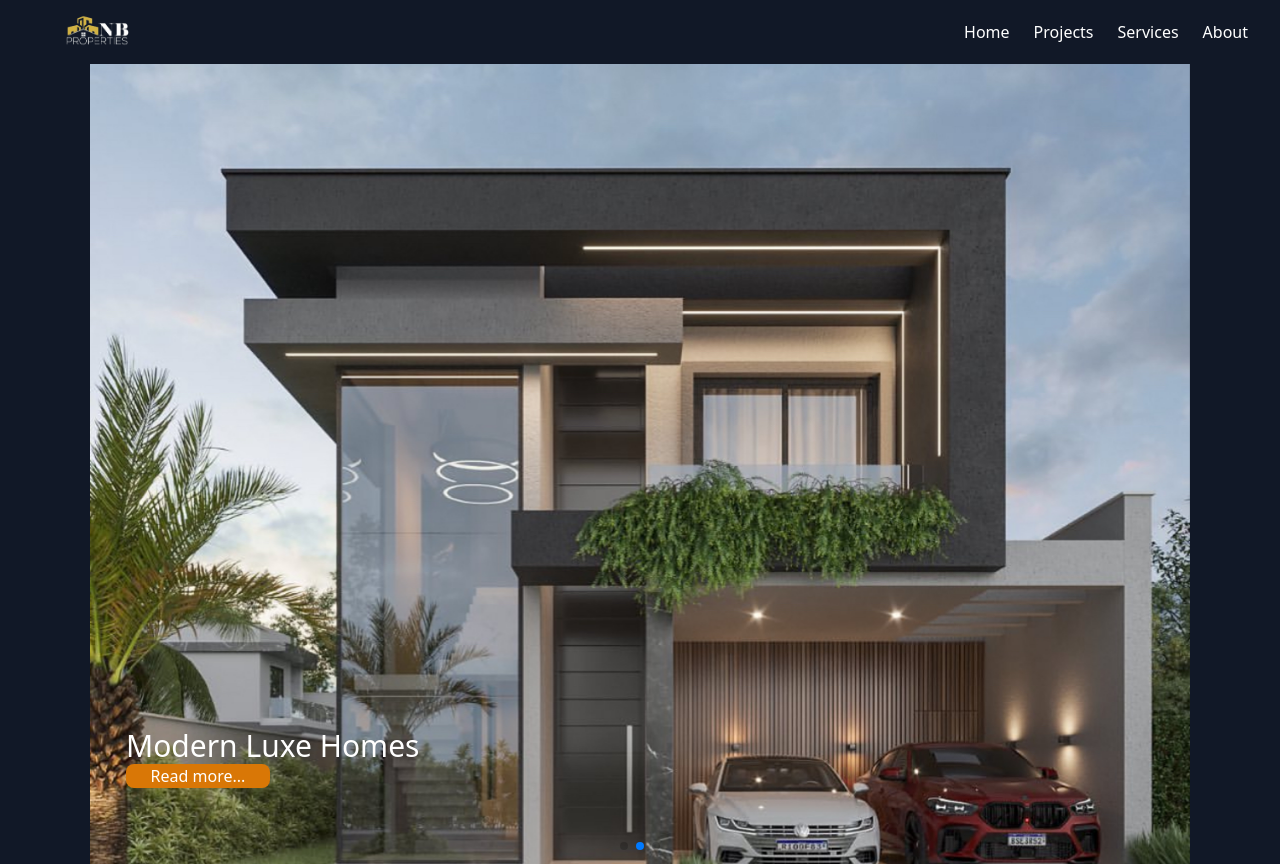
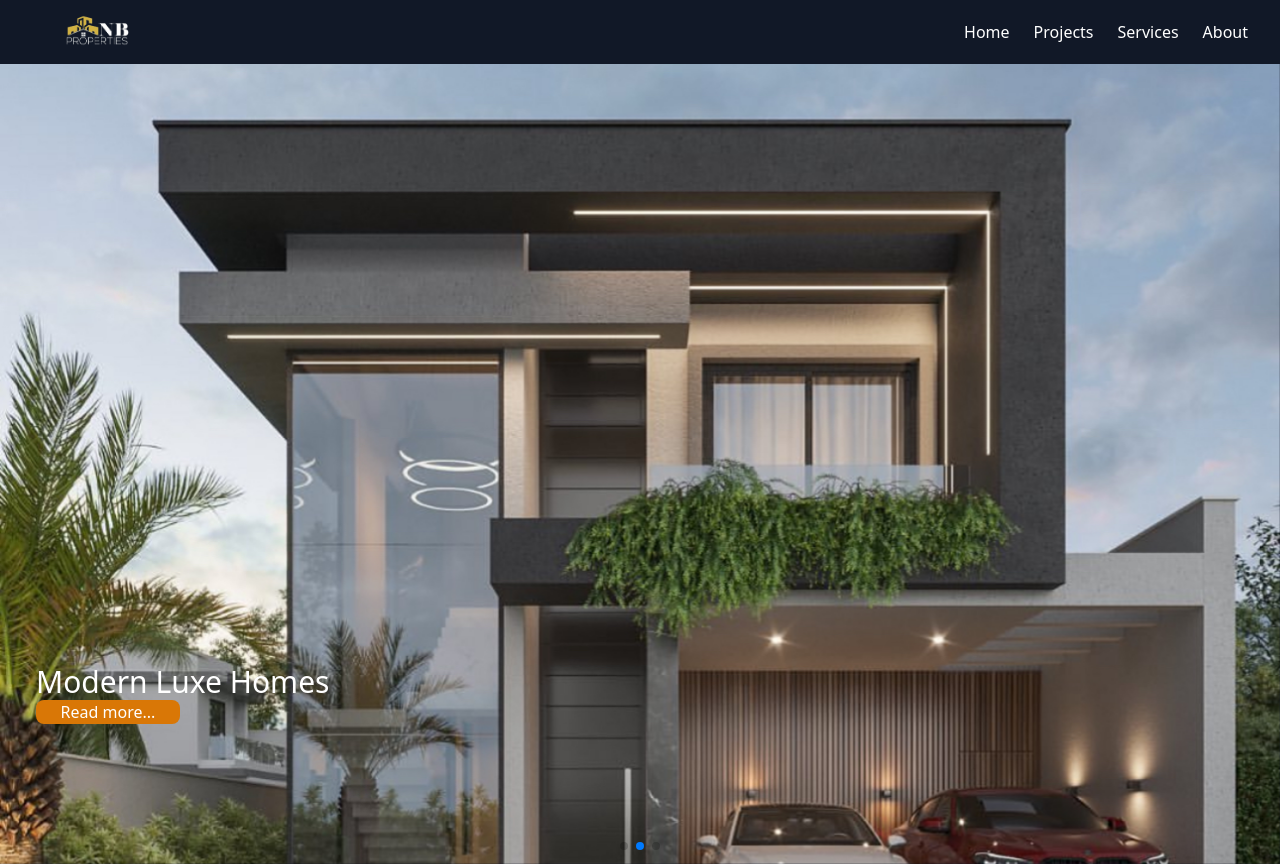
Before and after one commit to CodebyCc/Nb-Properties, a Next.js app: page / in a window 1280 px wide. Shown: the top 866 px of the page. Built offline with nearby package versions, Linux system fonts and the light colour scheme; what tailwindcss-motion would draw is missing.

Commit message:
changed carousel size adnd our story height

```diff
--- a/app/components/FullVhCarousel.js
+++ b/app/components/FullVhCarousel.js
@@ -16,7 +16,7 @@ import Link from "next/link";
 
 const FullVhCarousel = ({ slides }) => {
   return (
-    <div className="h-screen w-full max-w-[1100px] ">
+    <div className="h-screen w-full md:max-w-[1300px] ">
       <Swiper
         modules={[Autoplay, Pagination]}
         autoplay={{ delay: 3000, disableOnInteraction: false }}
@@ -39,7 +39,7 @@ const FullVhCarousel = ({ slides }) => {
                 <h2 className="text-xl font-semibold">{slide.alt}</h2>
               </div> */}
             </div>
-            <div className="absolute bottom-48  md:bottom-16 left-6 w-full text-white p-3   rounded-b-lg animate-pulse ">
+            <div className="absolute bottom-48  md:bottom-32 left-6 w-full text-white p-3   rounded-b-lg animate-pulse ">
               <h3 className="text-3xl  hover:text-gray-800 motion-preset-slide-up-lg ">
                 {slide.title}
               </h3>
--- a/app/components/Ourstory.js
+++ b/app/components/Ourstory.js
@@ -1,9 +1,9 @@
 function Ourstory() {
   return (
-    <div className="  text-gray-950 py-6 px-4">
+    <div className=" h-screen text-gray-950  py-6 px-4">
       <div className="max-w-4xl mx-auto px-6 py-12 text-center flex flex-col justify-center mt-2">
         <h1 className="text-4xl mb-4 motion-preset-wobble-sm">Our Story</h1>
-        <p className="text-lg leading-relaxed mb-6">
+        <p className="text-lg text-center leading-relaxed mb-6">
           Welcome to <span className="text-yellow-400">𝐍𝐁 𝐏𝐫𝐨𝐩𝐞𝐫𝐭𝐢𝐞𝐬 </span>
           .We&apos;re your go-to experts for all things real estate. Whether
           you&apos;re looking to buy, sell, or invest, our dedicated team is
```
